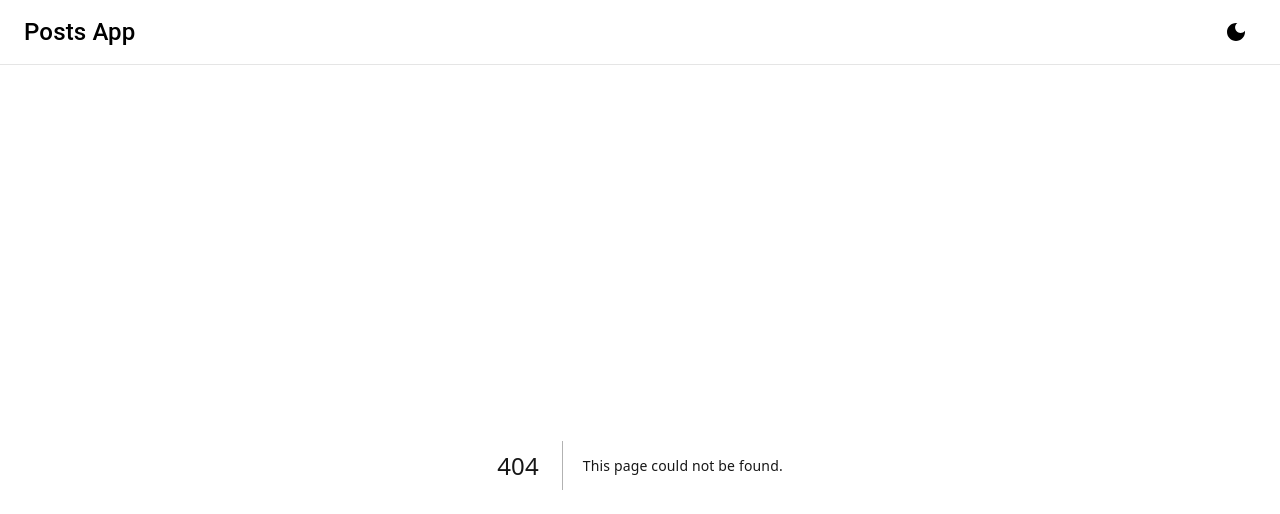
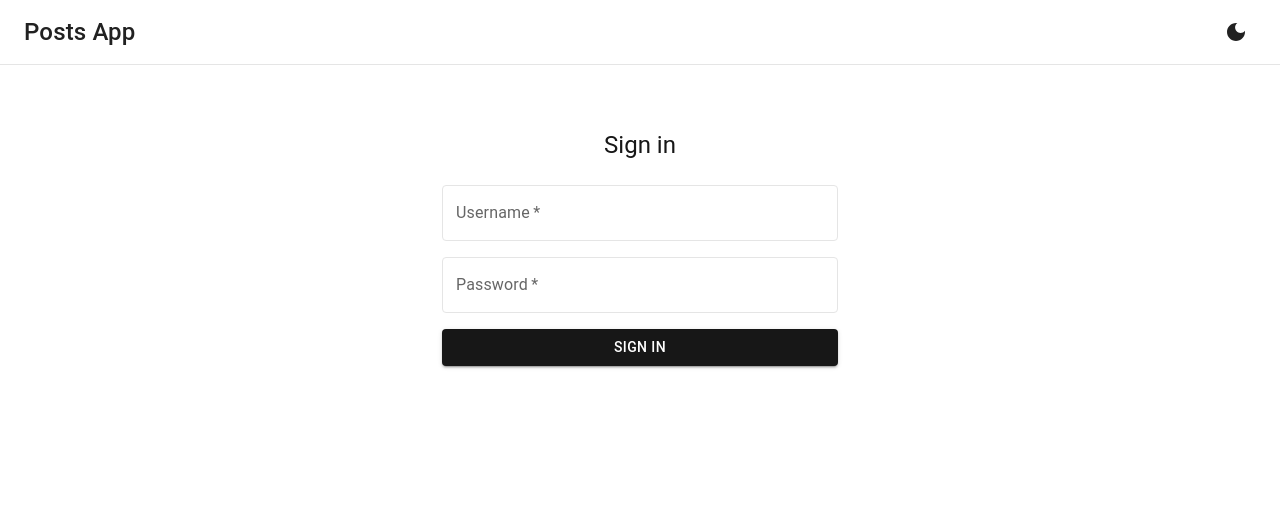
Before and after one commit to ismailonuraygan/posts-app, a Next.js app: page /login in a window 1280 px wide. Before the commit this address had no page. Shown: the top 514 px of the page. Built offline with nearby package versions, Linux system fonts and the light colour scheme.

Commit message:
feat: login page

```diff
--- /dev/null
+++ b/src/app/login/page.tsx
@@ -0,0 +1,100 @@
+'use client'
+
+import { useEffect, useState } from 'react'
+import { Alert, Box, Container, Typography } from '@mui/material'
+import { useRouter } from 'next/navigation'
+import { toast } from 'react-toastify'
+
+import { useRequest } from '@/app/api'
+import TextField from '@/components/TextField'
+import Button from '@/components/Button'
+import AlreadyLoggedIn from './components/AlreadyLoggedIn'
+
+export default function Login() {
+	const [formData, setFormData] = useState({ username: '', password: '' })
+	const [loading, setLoading] = useState(false)
+	const [error, setError] = useState('')
+
+	const router = useRouter()
+	const req = useRequest()
+
+
+	const handleLogout = () => {
+
+	}
+
+	const handleChange = (e: React.ChangeEvent<HTMLInputElement>) => {
+		setFormData({ ...formData, [e.target.name]: e.target.value })
+	}
+
+	const handleSubmit = async (e: React.FormEvent) => {
+		e.preventDefault()
+
+	}
+
+	return (
+		<Container component="main" maxWidth="xs">
+			<Box
+				sx={
+					{
+						marginTop: 8,
+						display: 'flex',
+						flexDirection: 'column',
+						alignItems: 'center',
+						gap: 3
+					}
+				}
+			>
+				<Typography
+					component="h1"
+					variant="h5"
+
+				>
+					Sign in
+				</Typography>
+
+				<Box
+					component="form"
+					onSubmit={handleSubmit}
+					sx={{ display: 'flex', flexDirection: 'column', gap: 2, alignItems: 'stretch', width: '100%' }}
+				>
+					{
+						error && (
+							<Alert severity="error" sx={{ mb: 2 }}>
+								{ error }
+							</Alert>
+						)
+					}
+
+					<TextField
+						name="username"
+						label="Username"
+						value={formData.username}
+						onChange={handleChange}
+						required
+						fullWidth
+					/>
+
+					<TextField
+						name="password"
+						label="Password"
+						type="password"
+						value={formData.password}
+						onChange={handleChange}
+						required
+						fullWidth
+					/>
+
+					<Button
+						type="submit"
+						variant="contained"
+						fullWidth
+						disabled={loading}
+					>
+						{loading ? 'Signing in...' : 'Sign in'}
+					</Button>
+				</Box>
+			</Box>
+		</Container>
+	)
+}
```
